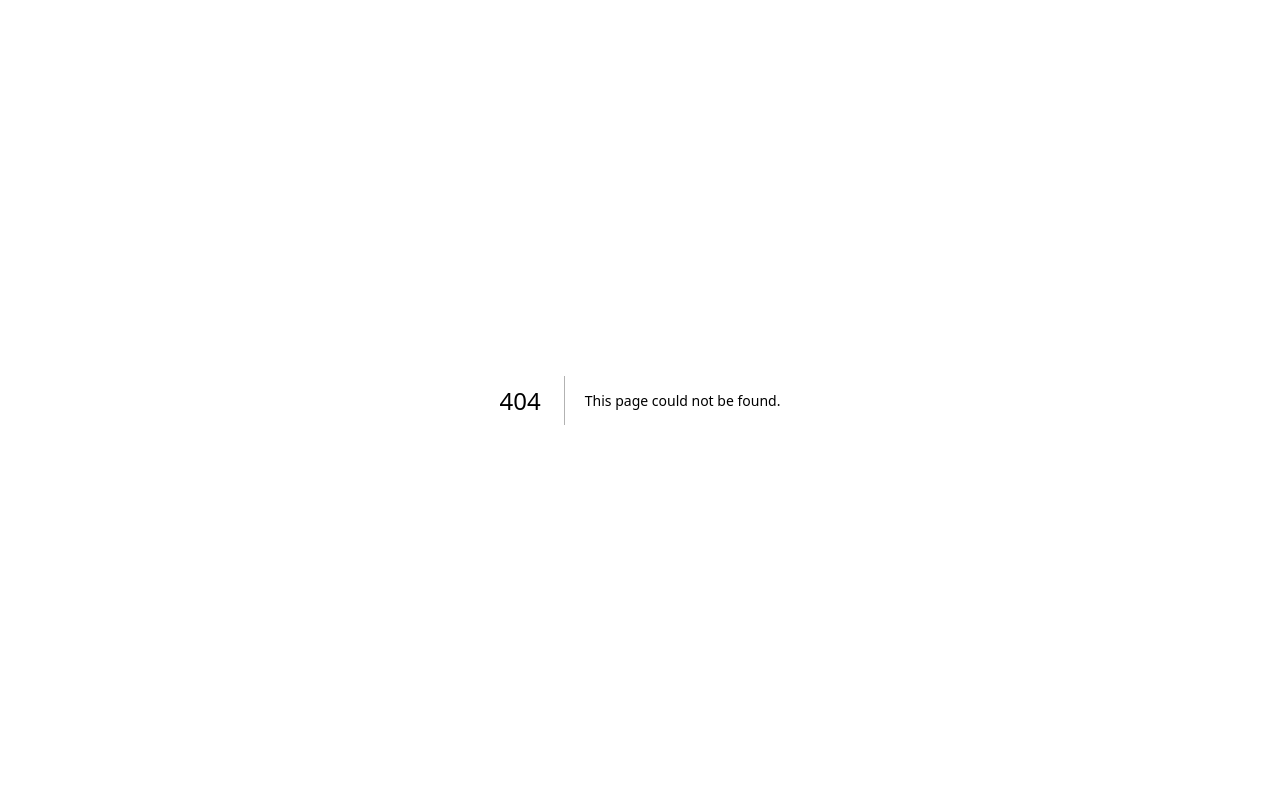
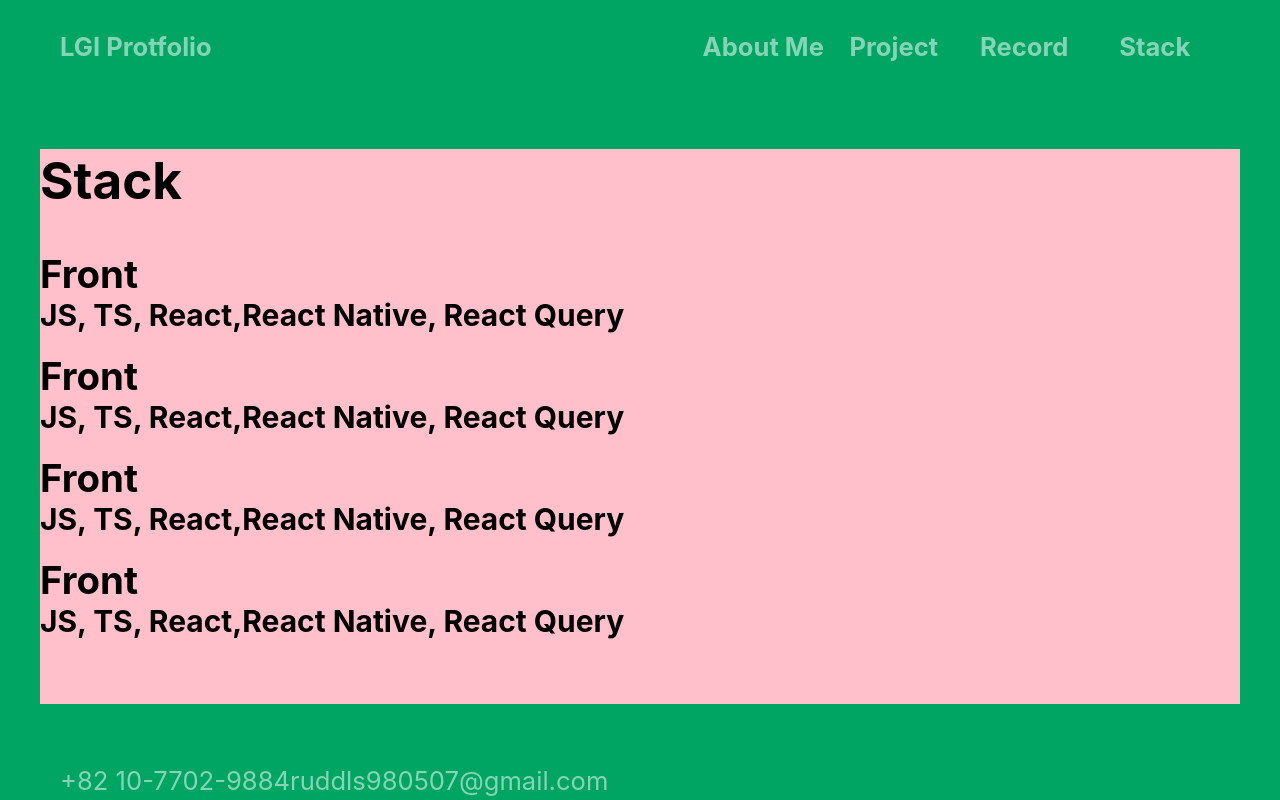
Before and after one commit to limdumb/Portfolio_LimDumb, a Next.js app: page /stack in a window 1280 px wide. Before the commit this address had no page. Built offline with nearby package versions, Linux system fonts and the light colour scheme; a web font is replaced by a local one.

Commit message:
layout: Stack 레이아웃 구성

```diff
--- a/src/app/globals.css
+++ b/src/app/globals.css
@@ -6,7 +6,7 @@
   margin: 0;
 }
 
-li{
+li {
   list-style: none;
 }
 
@@ -23,6 +23,15 @@ body {
 a {
   color: inherit;
   text-decoration: none;
+}
+
+h1,
+h2,
+h3,
+h4,
+h5,
+h6 {
+  color: black;
 }
 
 @media (prefers-color-scheme: dark) {
--- /dev/null
+++ b/src/app/stack/page.tsx
@@ -0,0 +1,5 @@
+import Stack from "@/components/common/stack/Stack";
+
+export default function StackPage() {
+  return <Stack />;
+}
--- /dev/null
+++ b/src/components/common/stack/Stack.tsx
@@ -0,0 +1,23 @@
+import { ContentsContainer, MainContainer } from "@/app/page";
+import Header from "../Header";
+import Footer from "@/components/Footer";
+import styles from "./style/stack.module.css";
+import StackBox from "./StackBox";
+
+export default function Stack() {
+  return (
+    <MainContainer category="stack">
+      <Header />
+      <ContentsContainer>
+        <div>
+          <h1 className={styles.Intro_Title}>Stack</h1>
+          <StackBox />
+          <StackBox />
+          <StackBox />
+          <StackBox />
+        </div>
+      </ContentsContainer>
+      <Footer />
+    </MainContainer>
+  );
+}
--- /dev/null
+++ b/src/components/common/stack/StackBox.tsx
@@ -0,0 +1,17 @@
+import styles from "./style/stackBox.module.css";
+
+interface StackBoxProps {
+  title: string;
+  stack: string;
+}
+
+export default function StackBox() {
+  return (
+    <div className={styles.Stack_Container}>
+      <h2 className={styles.Stack_Title}>Front</h2>
+      <div>
+        <h3>JS, TS, React,React Native, React Query</h3>
+      </div>
+    </div>
+  );
+}
--- /dev/null
+++ b/src/components/common/stack/style/stack.module.css
@@ -0,0 +1,3 @@
+.Intro_Title{
+  margin-bottom: 40px;
+}
--- /dev/null
+++ b/src/components/common/stack/style/stackBox.module.css
@@ -0,0 +1,10 @@
+.Stack_Container{
+  display: flex;
+  flex-direction: column;
+  justify-content: center;
+  margin-bottom: 20px;
+}
+
+.Stack_Title{
+  margin-right: 10px;
+}
```
